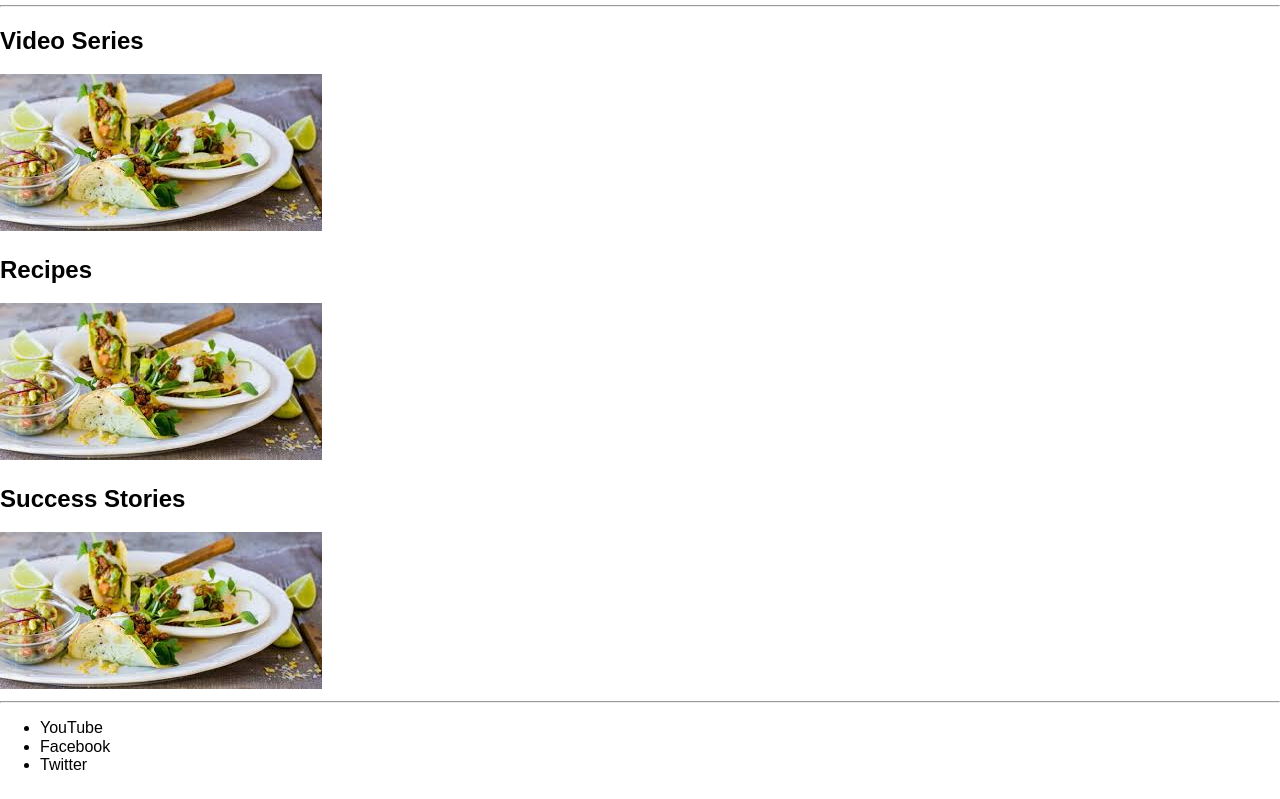
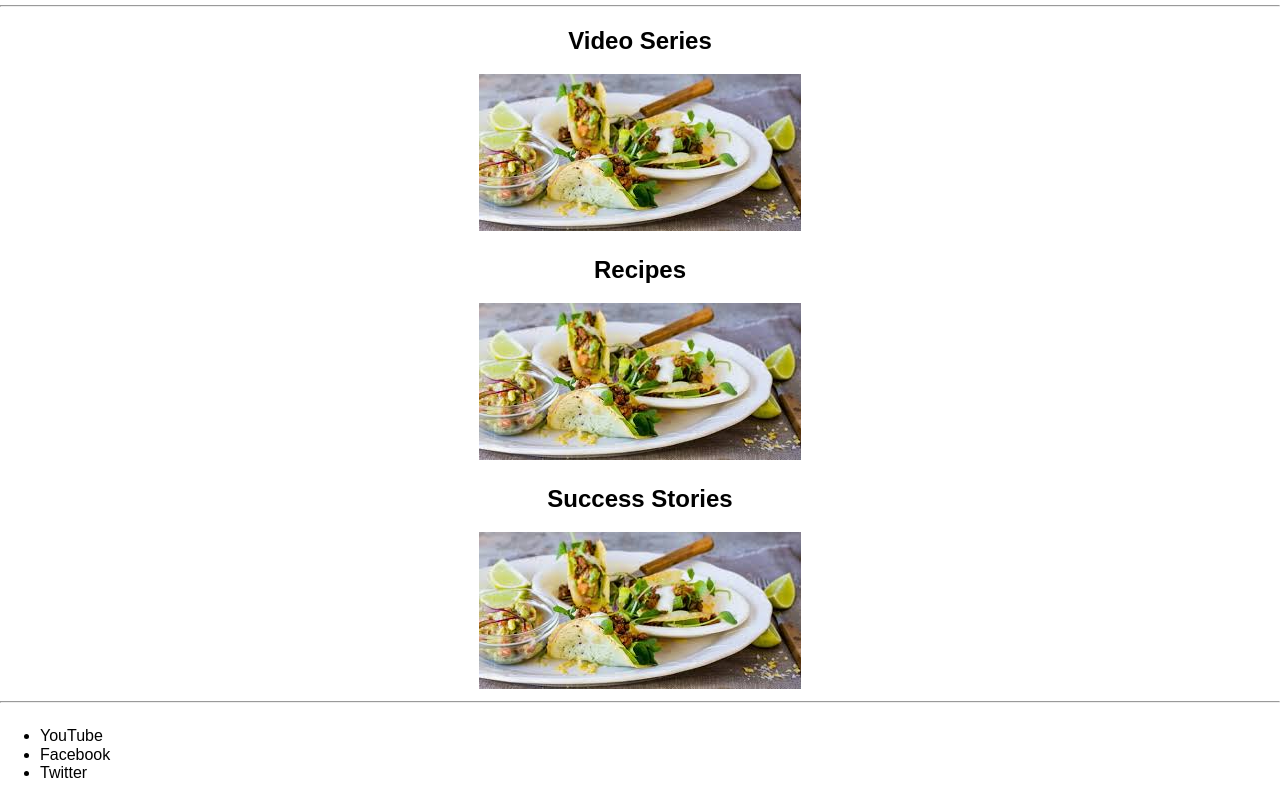
Before and after one commit to gregknudsen-zz/bal-redesign, a plain HTML site: page index.html in a window 1280 px wide. Shown: the part 457-1256 px from the top of the page. Drawn offline with Linux system fonts and the light colour scheme.

Commit message:
minor style additions

```diff
--- a/css/main.css
+++ b/css/main.css
@@ -1,4 +1,4 @@
-.title-nav-wrapper {
+.title-nav-wrapper, footer {
 	display: flex;
 	justify-content: space-between;
 	align-items: center;
@@ -15,3 +15,7 @@
 nav {
 	padding-right: 5%;
 }
+
+.content-wrapper {
+	text-align: center;
+}
--- a/index.html
+++ b/index.html
@@ -26,6 +26,7 @@
 	</div>
 	<hr>
 
+	<div class="content-wrapper">
 		<div class="cover-image">
 			<img src="img/cover.jpg">
 		</div>
@@ -57,6 +58,7 @@
 		</div>
 		<hr>
 
+	</div>
 	<footer>
 		<div class="social-media">
 			<ul>
```
Lines whose indentation alone changed are shown as unchanged.
